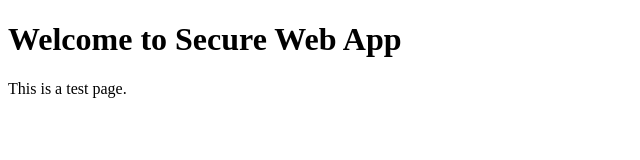
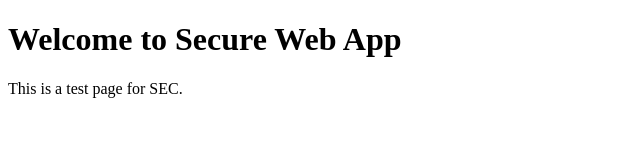
Before and after one commit to TP-SE/Web-App-Project, a plain HTML site: page index.html in a window 1280 px wide. Shown: the full height of the page, 0-640 px from the left. Drawn offline with Linux system fonts and the light colour scheme.

Commit message:
Added index.html

```diff
--- a/index.html
+++ b/index.html
@@ -7,6 +7,6 @@
 </head>
 <body>
     <h1>Welcome to Secure Web App</h1>
-    <p>This is a test page.</p>
+    <p>This is a test page for SEC.</p>
 </body>
 </html>
```
